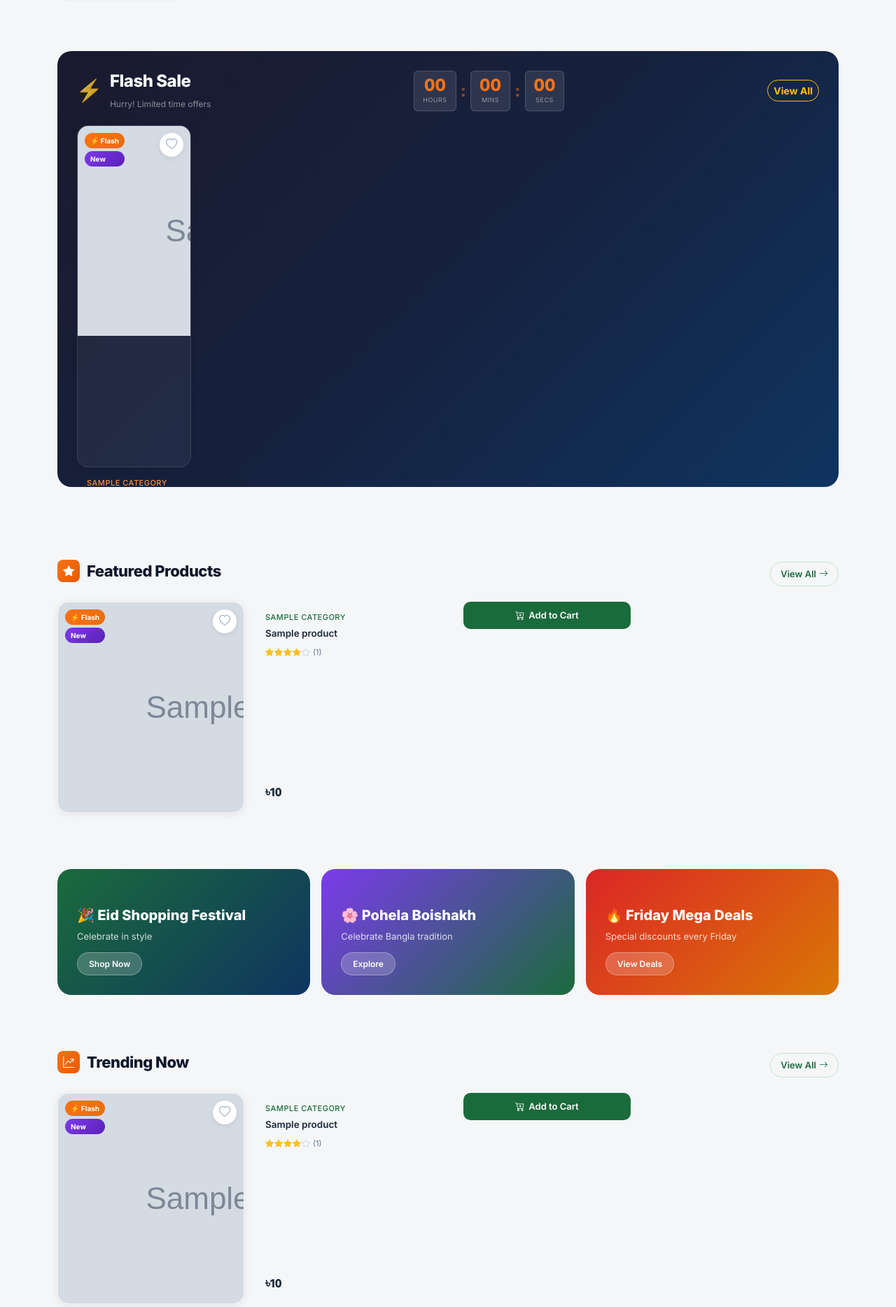
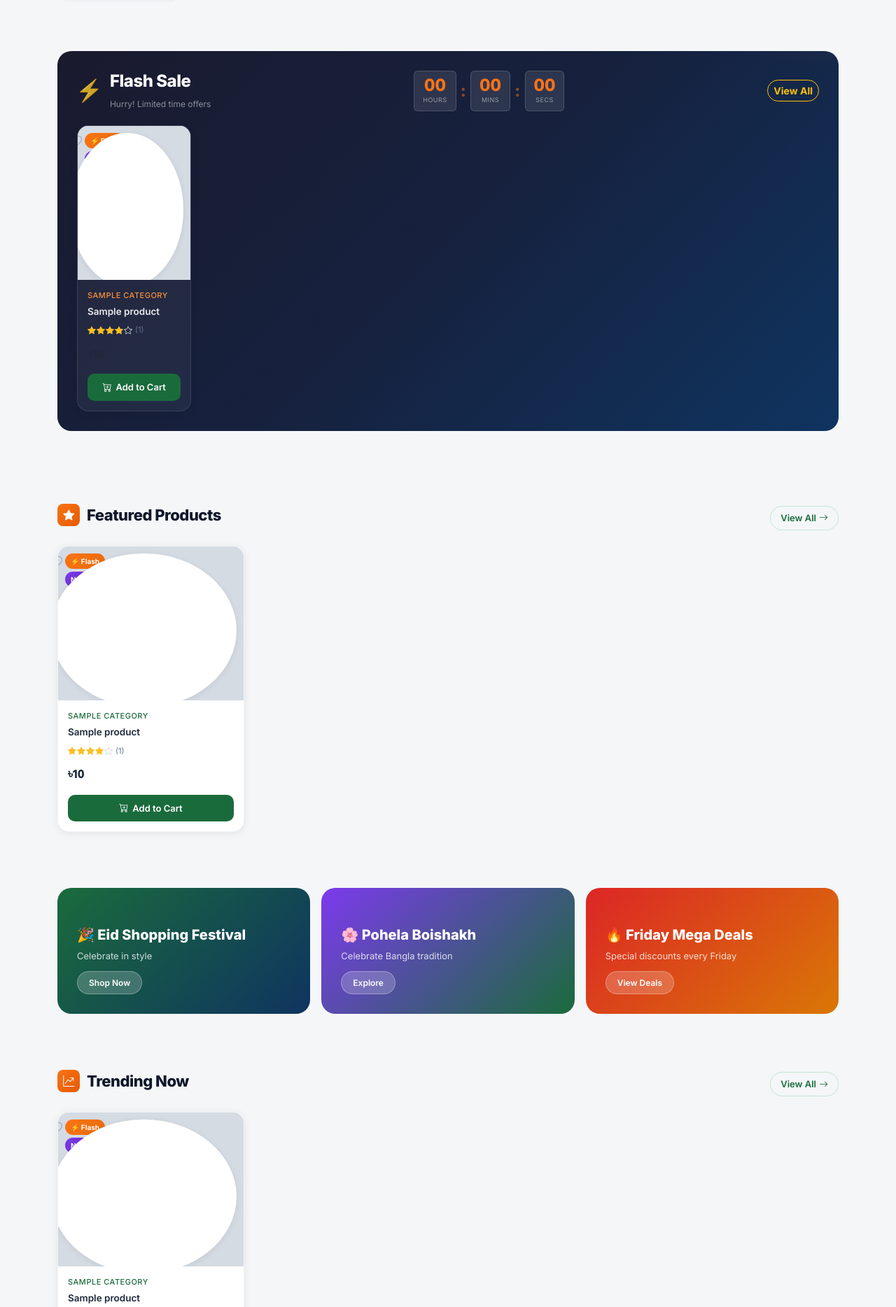
Before and after one commit to sazzadhossainsakib13/kenakata, a Django app: page / in a window 1280 px wide. Shown: the part 1275-3143 px from the top of the page at 70% size. Run offline with Django 5.2, Linux system fonts and the light colour scheme; tables that the repository leaves empty hold one stand-in row (values such as "Sample post"); grey boxes marked "Sample" are stand-in pictures.

Commit message:
fix: enforce uniform 1:1 aspect ratio and object-fit cover to properly resize all product images

```diff
--- a/static/css/base.css
+++ b/static/css/base.css
@@ -500,19 +500,73 @@ body {
 .product-card-img {
   position: relative;
   overflow: hidden;
-  aspect-ratio: 1;
+  aspect-ratio: 1 / 1;
+  height: 220px;
+  max-height: 220px;
+  width: 100%;
   background: var(--kk-gray-50);
+  display: flex;
+  align-items: center;
+  justify-content: center;
+}
+
+.product-card-img a {
+  display: block;
+  width: 100%;
+  height: 100%;
 }
 
 .product-card-img img {
   width: 100%;
   height: 100%;
+  max-height: 220px;
   object-fit: cover;
+  object-position: center;
   transition: transform var(--transition-slow);
+  display: block;
 }
 
 .product-card:hover .product-card-img img {
   transform: scale(1.05);
+}
+
+.gallery-main {
+  position: relative;
+  border-radius: var(--radius-lg);
+  overflow: hidden;
+  aspect-ratio: 1 / 1;
+  max-height: 420px;
+  width: 100%;
+  background: var(--kk-gray-50);
+  display: flex;
+  align-items: center;
+  justify-content: center;
+}
+
+.gallery-main img {
+  width: 100%;
+  height: 100%;
+  max-height: 420px;
+  object-fit: cover;
+  object-position: center;
+  display: block;
+}
+
+.gallery-thumb {
+  width: 72px;
+  height: 72px;
+  border-radius: 10px;
+  overflow: hidden;
+  border: 2px solid transparent;
+  cursor: pointer;
+  background: var(--kk-gray-50);
+}
+
+.gallery-thumb img {
+  width: 100%;
+  height: 100%;
+  object-fit: cover;
+  display: block;
 }
 
 .product-card-placeholder {
--- a/templates/includes/product_card.html
+++ b/templates/includes/product_card.html
@@ -4,7 +4,8 @@ Usage: {% include 'includes/product_card.html' with product=product %}
 {% endcomment %}
 <div class="product-card h-100">
   <!-- Image -->
-    <a href="{{ product.get_absolute_url }}">
+  <div class="product-card-img">
+    <a href="{{ product.get_absolute_url }}" class="d-block w-100 h-100">
       <img src="{{ product.get_main_image_url }}" alt="{{ product.name }}" loading="lazy" onerror="this.src='/static/images/placeholder.svg'">
     </a>
     <!-- Badges -->
```
